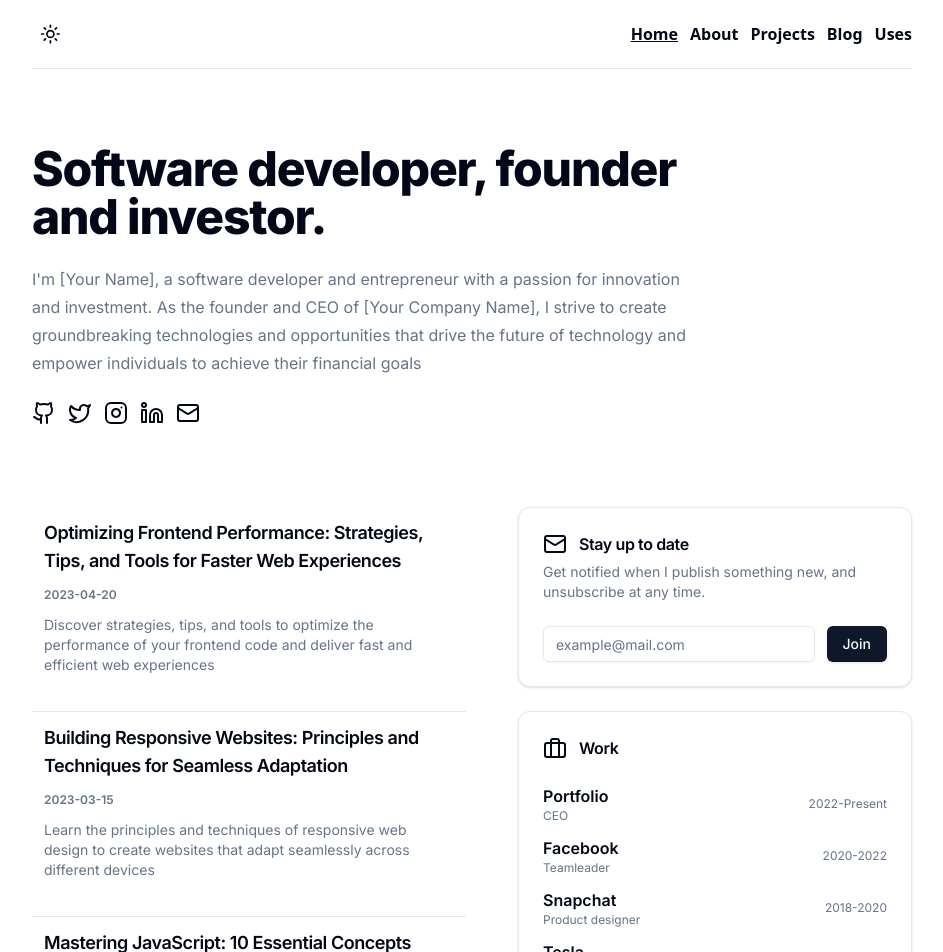
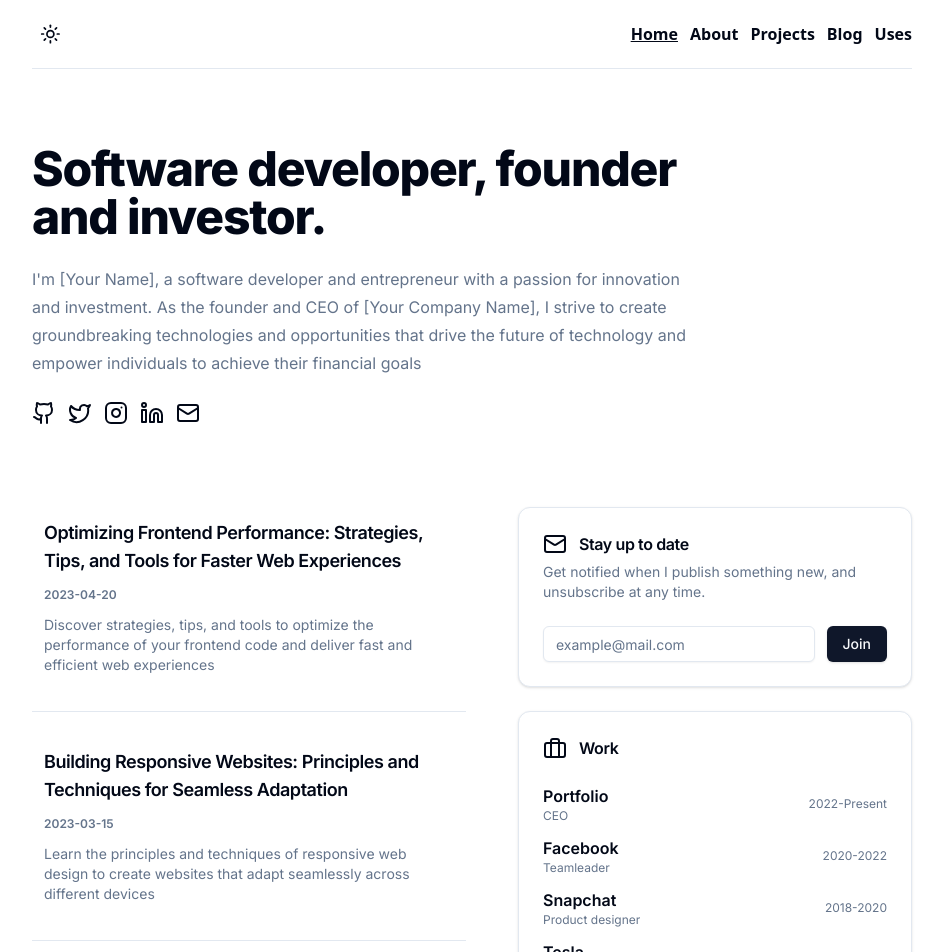
Before and after one commit to piotrszubert/nextjs-dev-portfolio, a Next.js app: page / in a window 1280 px wide. Shown: the top 952 px of the page, without its empty margins (168-1111 px from the left). Built offline with nearby package versions, Linux system fonts and the light colour scheme.

Commit message:
fix spacing between blog posts

```diff
--- a/components/postsList.tsx
+++ b/components/postsList.tsx
@@ -40,7 +40,10 @@ export default function PostsList({ posts }: PostsListProps) {
               </p>
             </div>
           </Link>
-          {index !== posts.length - 1 && <Separator/>}
+          {index !== posts.length - 1 && (
+            <div className="mt-6">
+              <Separator className='my-6'/>
+            </div>)}
         </>
       ))}
     </div>
```
